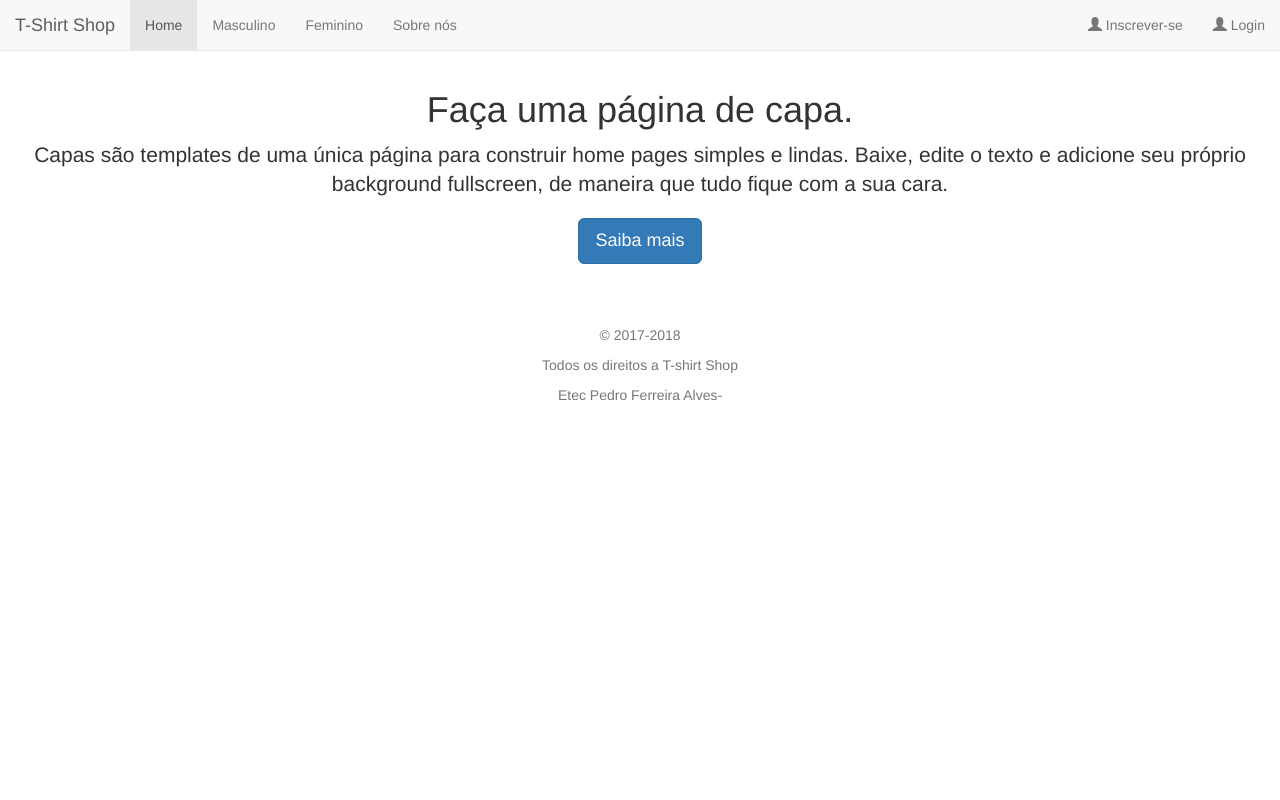
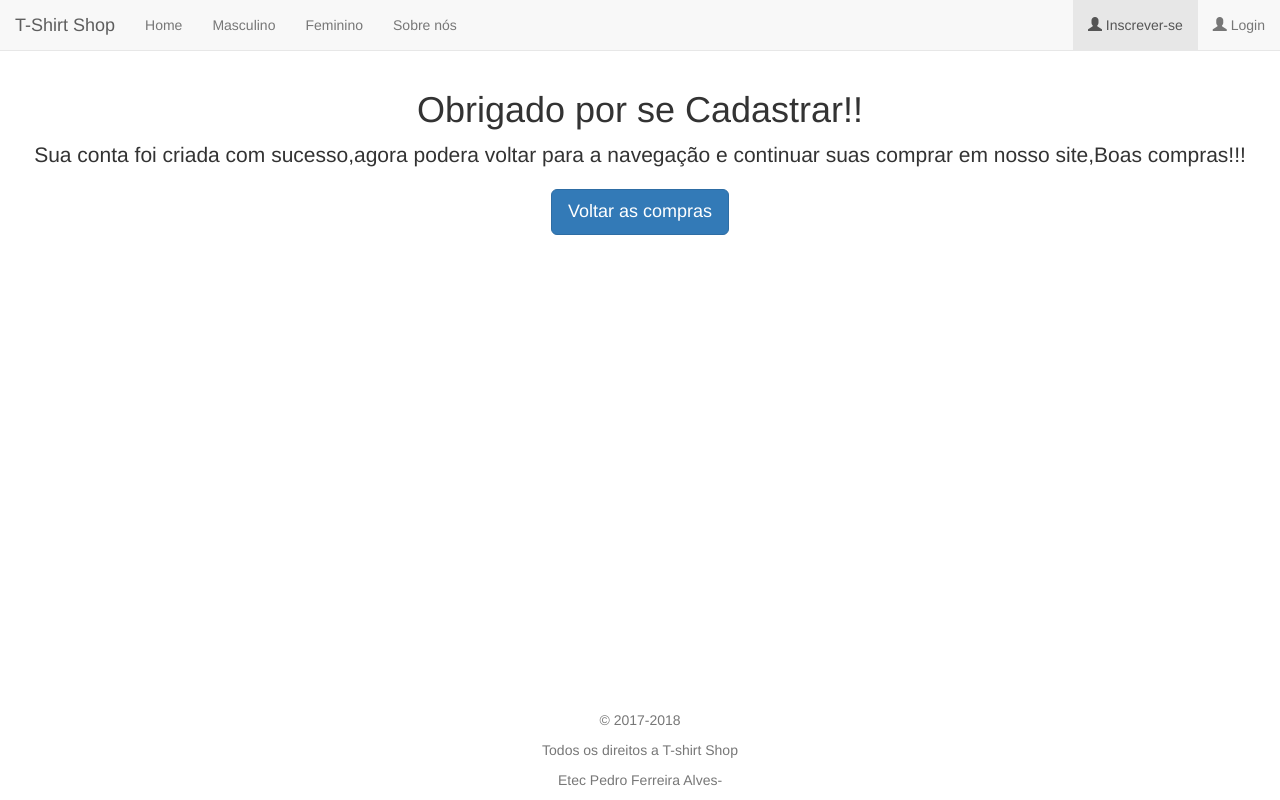
Before and after one commit to TshirtShopEtec/TshirtShop, a plain HTML site: page public_html/Tshirt.html in a window 1280 px wide. Drawn offline with nearby package versions, Linux system fonts and the light colour scheme; files whose address does not match are found by name.

Commit message:
Site 1eminfo

```diff
--- a/public_html/Tshirt.html
+++ b/public_html/Tshirt.html
@@ -8,7 +8,7 @@
     <meta name="author" content="">
     <link rel="icon" href="../../../../favicon.ico">
 
-    <title>Template de capa, usando Bootstrap.</title>
+    <title>T-shirt</title>
     <link href="css/bootstrap.min.css" rel="stylesheet" type="text/css"/>
     <link href="css/personalizado.css" rel="stylesheet" type="text/css"/>
 
@@ -21,30 +21,31 @@
                     <a class="navbar-brand" href="#">T-Shirt Shop</a>
             </div>
             <ul class="nav navbar-nav">
-                <li class="active"><a href="#">Home</a></li>
+                <li><a href="index.html">Home</a></li>
                 <li><a href="masculino.html.html">Masculino</a></li>
                 <li><a href="feminino.html">Feminino</a></li>
                 <li><a href="Sobre nos.html">Sobre nós</a></li>
             </ul>
                 <ul class="nav navbar-nav navbar-right">
-                    <li><a href="Inscreva-se.html"><span class="glyphicon glyphicon-user"></span> Inscrever-se</a></li>
+                    <li class="active"><a href="Inscreva-se.html"><span class="glyphicon glyphicon-user"></span> Inscrever-se</a></li>
                     <li><a href="login.html"><span class="glyphicon glyphicon-user"></span> Login</a></li>
                 </ul>
             </div>
         </nav>
 
 
-
+      <div align="middle">
       <main role="main" class="inner cover">
-        <h1 class="cover-heading">Faça uma página de capa.</h1>
-        <p class="lead">Capas são templates de uma única página para construir home pages simples e lindas. Baixe, edite o texto e adicione seu próprio background fullscreen, de maneira que tudo fique com a sua cara.</p>
+        <h1 class="cover-heading">Obrigado por se Cadastrar!!</h1>
+        <p class="lead">Sua conta foi criada com sucesso,agora podera voltar para a navegação e continuar suas comprar em nosso site,Boas compras!!!</p>
         <p class="lead">
-          <a href="#" class="btn btn-lg btn-primary">Saiba mais</a>
+          <a href="index.html" class="btn btn-lg btn-primary">Voltar as compras</a>
         </p>
       </main>
+      </div>
    <br/>
         <br/>
-        <footer class="navbar">
+        <footer class="navbar navbar-fixed-bottom">
         <div class="container-fluid" align="center">
             <div class="container">
                 <div class="row">
```
Also changed, not shown: public_html/Inscreva-se.html (+3 -2 lines).
